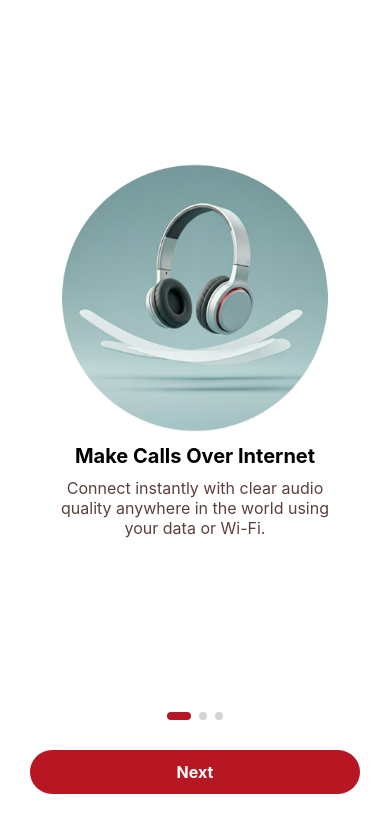
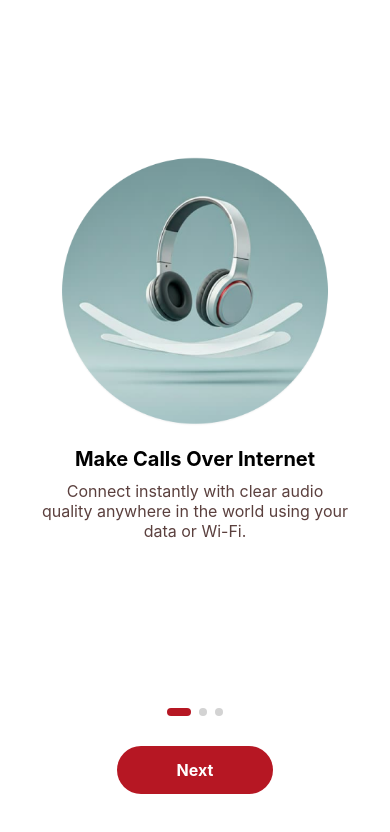
Before and after one commit to hussainshah123/softPhone-Mobile-app, a React Native app: screen /Slider in a window 390 px wide. Shown: the top 832 px of the page. Built offline with nearby package versions, Linux system fonts and the light colour scheme.

Commit message:
fix slider and doublle build issue

```diff
--- a/src/screens/outgoing/OutgoingCall.jsx
+++ b/src/screens/outgoing/OutgoingCall.jsx
@@ -180,6 +180,8 @@ const styles = StyleSheet.create({
     marginBottom: 20,
   },
   buttonContainer: {
+    flexDirection:'row',
+    gap:10,
     marginTop: 60,
     alignItems: 'center',
     width: '100%',
--- a/src/screens/slider/Slider.jsx
+++ b/src/screens/slider/Slider.jsx
@@ -1,10 +1,213 @@
-import { View, Text, Image, StyleSheet, TouchableOpacity, ScrollView, Dimensions } from 'react-native'
-import React, { useState, useRef } from 'react'
+// import { View, Text, Image, StyleSheet, TouchableOpacity, ScrollView, Dimensions } from 'react-native'
+// import React, { useState, useRef } from 'react'
+
+// const Slider = ({ navigation }) => {
+//     const [currentSlide, setCurrentSlide] = useState(0)
+//     const scrollViewRef = useRef(null)
+//     const { width } = Dimensions.get('window')
+
+//     const slides = [
+//         {
+//             image: require('../../assets/images/background.png'),
+//             title: 'Make Calls Over Internet',
+//             description: 'Connect instantly with clear audio quality anywhere in the world using your data or Wi-Fi.'
+//         },
+//         {
+//             image: require('../../assets/images/system.png'),
+//             title: 'Crystal Clear HD Audio',
+//             description: 'Experience high-definition voice calls with advanced noise cancellation technology.'
+//         },
+//         {
+//             image: require('../../assets/images/system.png'),
+//             title: 'High Quality Video Calls',
+//             description: 'Experience crystal clear video calls with your friends and family with minimal data usage.'
+//         },
+//     ]
+
+//     const handleNext = () => {
+//         if (currentSlide < slides.length - 1) {
+//             const nextSlide = currentSlide + 1
+//             setCurrentSlide(nextSlide)
+//             scrollViewRef.current?.scrollTo({ x: nextSlide * width, animated: true })
+//         }
+//     }
+
+//     const handleLogin = () => {
+//         navigation.navigate('Login')
+//     }
+
+//     const handleSkip = () => {
+//         navigation.navigate('Login')
+//     }
+
+//     const handleScroll = (event) => {
+//         const slideSize = event.nativeEvent.layoutMeasurement.width
+//         const index = Math.round(event.nativeEvent.contentOffset.x / slideSize)
+//         setCurrentSlide(index)
+//     }
+
+//     return (
+//         <View style={style.container}>
+//             <ScrollView
+//                 ref={scrollViewRef}
+//                 horizontal
+//                 pagingEnabled
+//                 showsHorizontalScrollIndicator={false}
+//                 onMomentumScrollEnd={handleScroll}
+//                 decelerationRate="fast"
+//                 style={style.scrollView}
+//             >
+//                 {slides.map((slide, index) => (
+//                     <View key={index} style={style.slide}>
+//                         <Image source={slide.image} style={style.image} resizeMode='contain' />
+//                         <Text style={style.text}>{slide.title}</Text>
+//                         <Text style={style.textsm}>{slide.description}</Text>
+//                     </View>
+//                 ))}
+//             </ScrollView>
+
+//             <View style={style.bottomContainer}>
+//                 <View style={style.dotsContainer}>
+//                     {slides.map((_, index) => (
+//                         <View
+//                             key={index}
+//                             style={[
+//                                 style.dot,
+//                                 currentSlide === index && style.activeDot
+//                             ]}
+//                         />
+//                     ))}
+//                 </View>
+
+//                 <View style={style.buttonContainer}>
+//                     {currentSlide < slides.length - 1 ? (
+//                         <>
+//                             {/* <TouchableOpacity onPress={handleSkip} style={style.skipButton}>
+//                                 <Text style={style.skipText}>Skip</Text>
+//                             </TouchableOpacity> */}
+//                             <TouchableOpacity onPress={handleNext} style={style.nextButton}>
+//                                 <Text style={style.nextText}>Next</Text>
+//                             </TouchableOpacity>
+//                         </>
+//                     ) : (
+//                         <TouchableOpacity onPress={handleLogin} style={style.loginButton}>
+//                             <Text style={style.loginText}>Get Started</Text>
+//                         </TouchableOpacity>
+//                     )}
+//                 </View>
+//             </View>
+//         </View>
+//     );
+// };
+
+// const style = StyleSheet.create({
+//     container: {
+//         flex: 1,
+//         backgroundColor: '#FFFFFF',
+//     },
+//     scrollView: {
+//         flex: 1,
+//     },
+//     slide: {
+//         flex: 1,
+//         justifyContent: 'center',
+//         alignItems: 'center',
+//         paddingHorizontal: 30,
+//         width: 390,
+//     },
+//     image: {
+//         width: 270,
+//         height: 270,
+//     },
+//     text: {
+//         fontSize: 20,
+//         fontWeight: 'bold',
+//         textAlign: 'center',
+//         marginTop: 10,
+//     },
+//     textsm: {
+//         textAlign: 'justify',
+//         marginHorizontal: 30,
+//         fontSize: 16,
+//         textAlign: 'center',
+//         color: '#5B403E',
+//         marginVertical: 10,
+//     },
+//     bottomContainer: {
+//         paddingHorizontal: 30,
+//         paddingBottom: 50,
+//     },
+//     dotsContainer: {
+//         flexDirection: 'row',
+//         justifyContent: 'center',
+//         marginBottom: 30,
+//     },
+//     dot: {
+//         width: 8,
+//         height: 8,
+//         borderRadius: 4,
+//         backgroundColor: '#D3D3D3',
+//         marginHorizontal: 4,
+//     },
+//     activeDot: {
+//         backgroundColor: '#B61723',
+//         width: 24,
+//     },
+//     buttonContainer: {
+//         flexDirection: 'row',
+//         justifyContent: 'space-between',
+//         alignItems: 'center',
+//     },
+//     skipButton: {
+//         flex: 1,
+//     },
+//     skipText: {
+//         fontSize: 16,
+//         color: '#5B403E',
+//     },
+//     nextButton: {
+//         backgroundColor: '#B61723',
+//         paddingHorizontal: 30,
+//         paddingVertical: 12,
+//         borderRadius: 25,
+//         flex: 1,
+//         alignItems: 'center',
+//         // marginLeft: 20,
+//     },
+//     nextText: {
+//         color: '#FFFFFF',
+//         fontSize: 16,
+//         fontWeight: 'bold',
+//     },
+//     loginButton: {
+//         backgroundColor: '#B61723',
+//         paddingVertical: 15,
+//         borderRadius: 25,
+//         alignItems: 'center',
+//         width: '100%',
+//     },
+//     loginText: {
+//         color: '#FFFFFF',
+//         fontSize: 18,
+//         fontWeight: 'bold',
+//     },
+// });
+
+// export default Slider;
+
+
+
+
+
+
+
+import { View, Text, Image, StyleSheet, TouchableOpacity, ScrollView, Dimensions } from 'react-native';
+import React, { useState, useRef } from 'react';
 
 const Slider = ({ navigation }) => {
-    const [currentSlide, setCurrentSlide] = useState(0)
-    const scrollViewRef = useRef(null)
-    const { width } = Dimensions.get('window')
+    const [currentSlide, setCurrentSlide] = useState(0);
+    const scrollViewRef = useRef(null);
+    const { width } = Dimensions.get('window');
 
     const slides = [
         {
@@ -22,32 +225,32 @@ const Slider = ({ navigation }) => {
             title: 'High Quality Video Calls',
             description: 'Experience crystal clear video calls with your friends and family with minimal data usage.'
         },
-    ]
+    ];
 
     const handleNext = () => {
         if (currentSlide < slides.length - 1) {
-            const nextSlide = currentSlide + 1
-            setCurrentSlide(nextSlide)
-            scrollViewRef.current?.scrollTo({ x: nextSlide * width, animated: true })
+            const nextSlide = currentSlide + 1;
+            setCurrentSlide(nextSlide);
+            scrollViewRef.current?.scrollTo({ x: nextSlide * width, animated: true });
         }
-    }
+    };
 
     const handleLogin = () => {
-        navigation.navigate('Login')
-    }
+        navigation.navigate('Login');
+    };
 
     const handleSkip = () => {
-        navigation.navigate('Login')
-    }
+        navigation.navigate('Login');
+    };
 
     const handleScroll = (event) => {
-        const slideSize = event.nativeEvent.layoutMeasurement.width
-        const index = Math.round(event.nativeEvent.contentOffset.x / slideSize)
-        setCurrentSlide(index)
-    }
+        const slideSize = event.nativeEvent.layoutMeasurement.width;
+        const index = Math.round(event.nativeEvent.contentOffset.x / slideSize);
+        setCurrentSlide(index);
+    };
 
     return (
-        <View style={style.container}>
+        <View style={styles.container}>
             <ScrollView
                 ref={scrollViewRef}
                 horizontal
@@ -55,43 +258,38 @@ const Slider = ({ navigation }) => {
                 showsHorizontalScrollIndicator={false}
                 onMomentumScrollEnd={handleScroll}
                 decelerationRate="fast"
-                style={style.scrollView}
+                style={styles.scrollView}
             >
                 {slides.map((slide, index) => (
-                    <View key={index} style={style.slide}>
-                        <Image source={slide.image} style={style.image} resizeMode='contain' />
-                        <Text style={style.text}>{slide.title}</Text>
-                        <Text style={style.textsm}>{slide.description}</Text>
+                    <View key={index} style={[styles.slide, { width: width }]}>
+                        <Image source={slide.image} style={styles.image} resizeMode="contain" />
+                        <Text style={styles.text}>{slide.title}</Text>
+                        <Text style={styles.textsm}>{slide.description}</Text>
                     </View>
                 ))}
             </ScrollView>
 
-            <View style={style.bottomContainer}>
-                <View style={style.dotsContainer}>
+            <View style={styles.bottomContainer}>
+                <View style={styles.dotsContainer}>
                     {slides.map((_, index) => (
                         <View
                             key={index}
                             style={[
-                                style.dot,
-                                currentSlide === index && style.activeDot
+                                styles.dot,
+                                currentSlide === index && styles.activeDot
                             ]}
                         />
                     ))}
                 </View>
 
-                <View style={style.buttonContainer}>
+                <View style={styles.buttonContainer}>
                     {currentSlide < slides.length - 1 ? (
-                        <>
-                            {/* <TouchableOpacity onPress={handleSkip} style={style.skipButton}>
-                                <Text style={style.skipText}>Skip</Text>
-                            </TouchableOpacity> */}
-                            <TouchableOpacity onPress={handleNext} style={style.nextButton}>
-                                <Text style={style.nextText}>Next</Text>
-                            </TouchableOpacity>
-                        </>
+                        <TouchableOpacity onPress={handleNext} style={styles.nextButton}>
+                            <Text style={styles.nextText}>Next</Text>
+                        </TouchableOpacity>
                     ) : (
-                        <TouchableOpacity onPress={handleLogin} style={style.loginButton}>
-                            <Text style={style.loginText}>Get Started</Text>
+                        <TouchableOpacity onPress={handleLogin} style={styles.loginButton}>
+                            <Text style={styles.loginText}>Get Started</Text>
                         </TouchableOpacity>
                     )}
                 </View>
@@ -100,7 +298,7 @@ const Slider = ({ navigation }) => {
     );
 };
 
-const style = StyleSheet.create({
+const styles = StyleSheet.create({
     container: {
         flex: 1,
         backgroundColor: '#FFFFFF',
@@ -113,7 +311,7 @@ const style = StyleSheet.create({
         justifyContent: 'center',
         alignItems: 'center',
         paddingHorizontal: 30,
-        width: 390,
+        // width is now dynamic
     },
     image: {
         width: 270,
@@ -123,15 +321,14 @@ const style = StyleSheet.create({
         fontSize: 20,
         fontWeight: 'bold',
         textAlign: 'center',
-        marginTop: 10,
+        marginTop: 20,
     },
     textsm: {
-        textAlign: 'justify',
-        marginHorizontal: 30,
+        textAlign: 'center',
         fontSize: 16,
-        textAlign: 'center',
         color: '#5B403E',
         marginVertical: 10,
+        paddingHorizontal: 10,
     },
     bottomContainer: {
         paddingHorizontal: 30,
@@ -155,24 +352,14 @@ const style = StyleSheet.create({
     },
     buttonContainer: {
         flexDirection: 'row',
-        justifyContent: 'space-between',
-        alignItems: 'center',
-    },
-    skipButton: {
-        flex: 1,
-    },
-    skipText: {
-        fontSize: 16,
-        color: '#5B403E',
+        justifyContent: 'center',   // Changed for better look
     },
     nextButton: {
         backgroundColor: '#B61723',
-        paddingHorizontal: 30,
-        paddingVertical: 12,
+        paddingVertical: 14,
+        paddingHorizontal: 60,
         borderRadius: 25,
-        flex: 1,
         alignItems: 'center',
-        // marginLeft: 20,
     },
     nextText: {
         color: '#FFFFFF',
```
Also changed, not shown: 1 other file (tests, documents, lock files or other folders).
